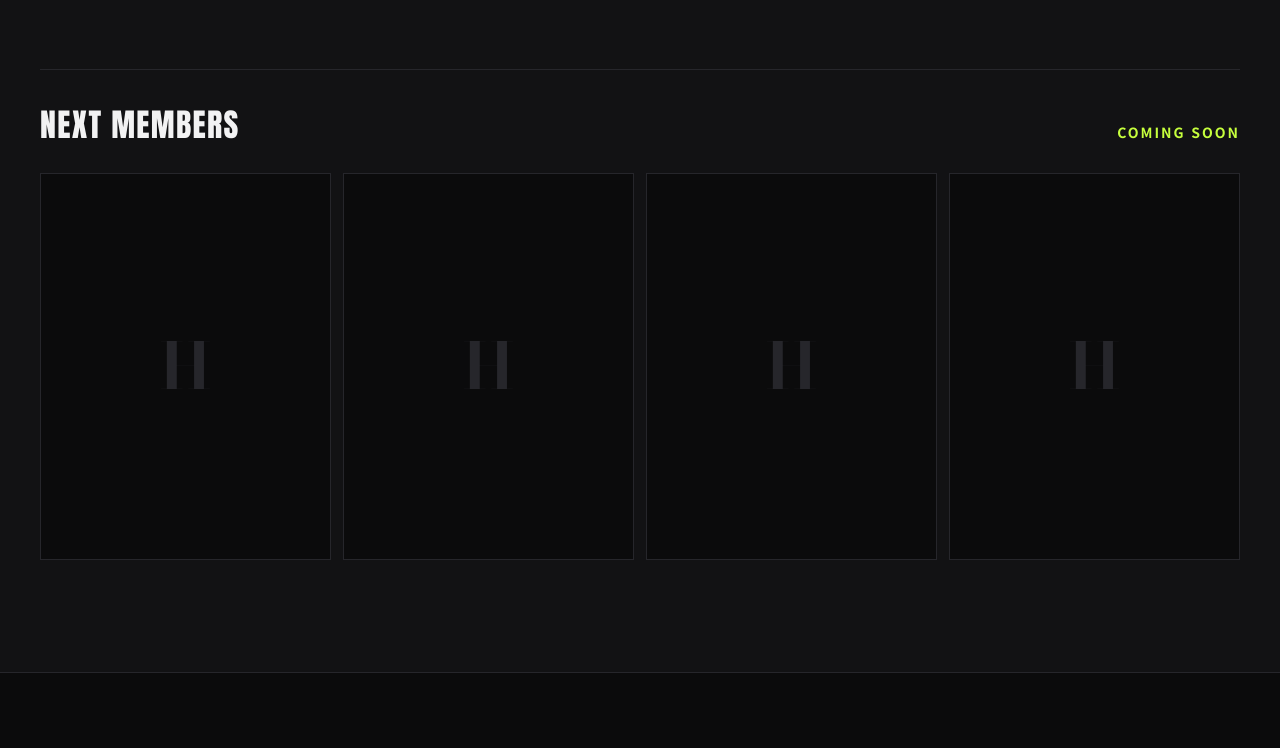
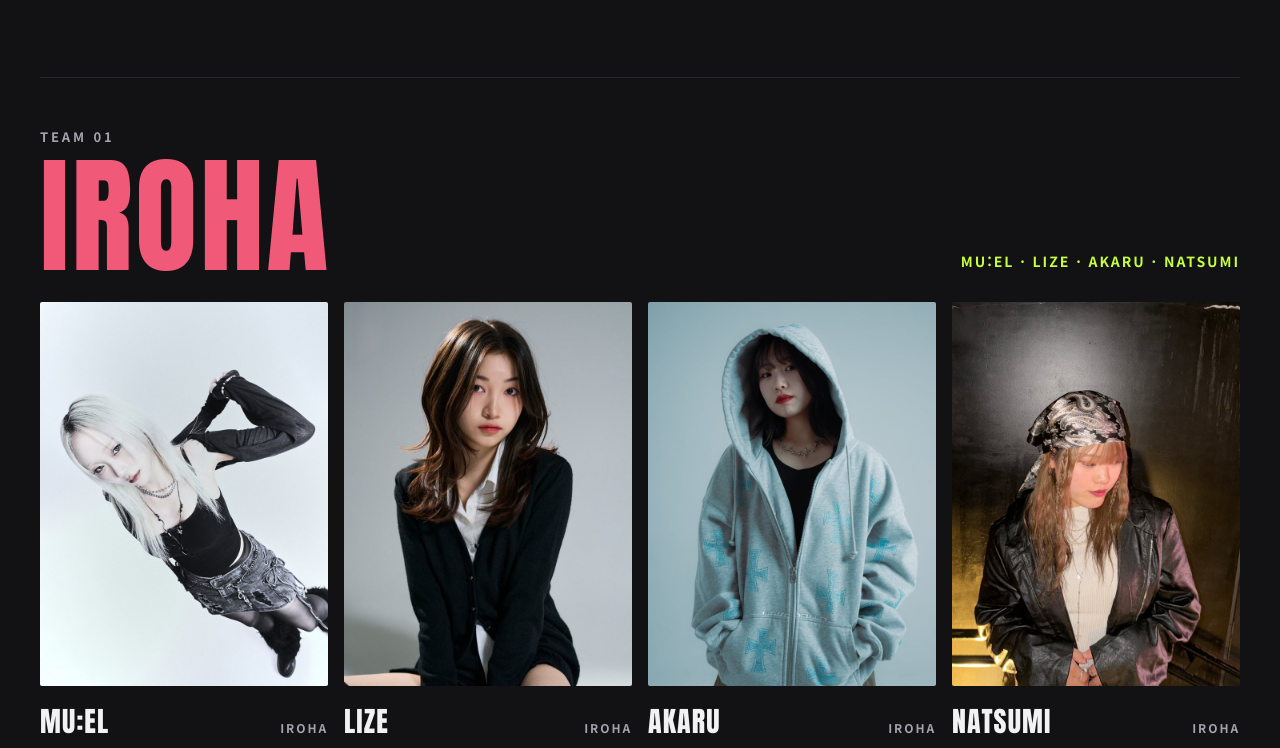
Before and after one commit to PROJECTH-dance/projectdance-site, a plain HTML site: page index.html in a window 1280 px wide. Shown: the part 5617-6365 px from the top of the page. Drawn offline with nearby package versions, Linux system fonts and the light colour scheme.

Commit message:
Add files via upload

```diff
--- a/index.html
+++ b/index.html
@@ -189,7 +189,7 @@ a:focus-visible,button:focus-visible,input:focus-visible,select:focus-visible,te
 <h2 style="margin: 0; font-family: 'Anton', sans-serif; font-weight: 400; font-size: clamp(40px, 5vw, 64px); line-height: 1.02; text-transform: uppercase">Our team</h2>
 </div>
 </div>
-<p style="margin: -24px 0 0; max-width: 560px; color: #C4C4CA">프로젝트 H와 함께하는 아티스트를 소개합니다.</p>
+<p style="margin: -24px 0 0; max-width: 560px; color: #C4C4CA">프로젝트 H와 함께하는 아티스트와 팀을 소개합니다.</p>
 <article style="display: flex; flex-wrap: wrap; gap: 32px 48px; align-items: stretch">
 <div style="flex: 1 1 420px"><img src="ssol-1.jpg" alt="SSOL 프로필 사진" loading="lazy" style="width: 100%; aspect-ratio: 3 / 4; object-fit: cover; display: block; border-radius: 2px"></div>
 <div style="flex: 1 1 420px; min-width: 0; display: flex; flex-direction: column; justify-content: space-between; gap: 32px">
@@ -209,16 +209,31 @@ a:focus-visible,button:focus-visible,input:focus-visible,select:focus-visible,te
 </div>
 </div>
 </article>
-<div style="display: flex; flex-direction: column; gap: 20px; margin-top: 24px">
-<div style="display: flex; flex-wrap: wrap; align-items: baseline; justify-content: space-between; gap: 8px 24px; border-top: 1px solid #26262B; padding-top: 28px">
-<p style="margin: 0; font-family: 'Anton', sans-serif; font-size: 32px; letter-spacing: 0.04em">NEXT MEMBERS</p>
-<p style="margin: 0; font-size: 14px; font-weight: 700; letter-spacing: 0.14em; color: var(--lm)">COMING SOON</p>
+<div style="display: flex; flex-direction: column; gap: 28px; margin-top: 32px; border-top: 1px solid #26262B; padding-top: 48px">
+<div style="display: flex; flex-wrap: wrap; align-items: flex-end; justify-content: space-between; gap: 12px 32px">
+<div style="display: flex; flex-direction: column; gap: 10px">
+<p style="margin: 0; font-size: 13px; font-weight: 700; letter-spacing: 0.22em; color: #A3A3AB">TEAM 01</p>
+<h3 style="margin: 0; font-family: 'Anton', sans-serif; font-weight: 400; font-size: clamp(72px, 10vw, 132px); line-height: 0.9; letter-spacing: 0.02em; color: var(--ac)">IROHA</h3>
 </div>
-<div style="display: grid; grid-template-columns: repeat(auto-fit, minmax(140px, 1fr)); gap: 12px">
-<div style="aspect-ratio: 3 / 4; border: 1px solid #26262B; background: #0B0B0C; display: flex; align-items: center; justify-content: center"><span style="font-family: 'Bodoni Moda', serif; font-weight: 700; font-size: 64px; color: #26262B" aria-hidden="true">H</span></div>
-<div style="aspect-ratio: 3 / 4; border: 1px solid #26262B; background: #0B0B0C; display: flex; align-items: center; justify-content: center"><span style="font-family: 'Bodoni Moda', serif; font-weight: 700; font-size: 64px; color: #26262B" aria-hidden="true">H</span></div>
-<div style="aspect-ratio: 3 / 4; border: 1px solid #26262B; background: #0B0B0C; display: flex; align-items: center; justify-content: center"><span style="font-family: 'Bodoni Moda', serif; font-weight: 700; font-size: 64px; color: #26262B" aria-hidden="true">H</span></div>
-<div style="aspect-ratio: 3 / 4; border: 1px solid #26262B; background: #0B0B0C; display: flex; align-items: center; justify-content: center"><span style="font-family: 'Bodoni Moda', serif; font-weight: 700; font-size: 64px; color: #26262B" aria-hidden="true">H</span></div>
+<p style="margin: 0; font-size: 14px; font-weight: 700; letter-spacing: 0.14em; color: var(--lm)">MU:EL · LIZE · AKARU · NATSUMI</p>
+</div>
+<div style="display: grid; grid-template-columns: repeat(auto-fit, minmax(150px, 1fr)); gap: 16px">
+<figure style="margin: 0; display: flex; flex-direction: column; gap: 12px">
+<img src="iroha-muel.jpg" alt="IROHA MU:EL 프로필 사진" loading="lazy" style="width: 100%; aspect-ratio: 3 / 4; object-fit: cover; object-position: left 30%; display: block; border-radius: 2px">
+<figcaption style="display: flex; align-items: baseline; justify-content: space-between; gap: 8px"><span style="font-family: 'Anton', sans-serif; font-size: 28px; letter-spacing: 0.04em">MU:EL</span><span style="font-size: 12px; font-weight: 700; letter-spacing: 0.16em; color: #A3A3AB">IROHA</span></figcaption>
+</figure>
+<figure style="margin: 0; display: flex; flex-direction: column; gap: 12px">
+<img src="iroha-lize.jpg" alt="IROHA LIZE 프로필 사진" loading="lazy" style="width: 100%; aspect-ratio: 3 / 4; object-fit: cover; object-position: center; display: block; border-radius: 2px">
+<figcaption style="display: flex; align-items: baseline; justify-content: space-between; gap: 8px"><span style="font-family: 'Anton', sans-serif; font-size: 28px; letter-spacing: 0.04em">LIZE</span><span style="font-size: 12px; font-weight: 700; letter-spacing: 0.16em; color: #A3A3AB">IROHA</span></figcaption>
+</figure>
+<figure style="margin: 0; display: flex; flex-direction: column; gap: 12px">
+<img src="iroha-akaru.jpg" alt="IROHA AKARU 프로필 사진" loading="lazy" style="width: 100%; aspect-ratio: 3 / 4; object-fit: cover; object-position: center; display: block; border-radius: 2px">
+<figcaption style="display: flex; align-items: baseline; justify-content: space-between; gap: 8px"><span style="font-family: 'Anton', sans-serif; font-size: 28px; letter-spacing: 0.04em">AKARU</span><span style="font-size: 12px; font-weight: 700; letter-spacing: 0.16em; color: #A3A3AB">IROHA</span></figcaption>
+</figure>
+<figure style="margin: 0; display: flex; flex-direction: column; gap: 12px">
+<img src="iroha-natsumi.jpg" alt="IROHA NATSUMI 프로필 사진" loading="lazy" style="width: 100%; aspect-ratio: 3 / 4; object-fit: cover; object-position: center; display: block; border-radius: 2px">
+<figcaption style="display: flex; align-items: baseline; justify-content: space-between; gap: 8px"><span style="font-family: 'Anton', sans-serif; font-size: 28px; letter-spacing: 0.04em">NATSUMI</span><span style="font-size: 12px; font-weight: 700; letter-spacing: 0.16em; color: #A3A3AB">IROHA</span></figcaption>
+</figure>
 </div>
 </div>
 </div>
```
Also changed, not shown: iroha-akaru.jpg (added), iroha-lize.jpg (added), iroha-muel.jpg (added), iroha-natsumi.jpg (added).
